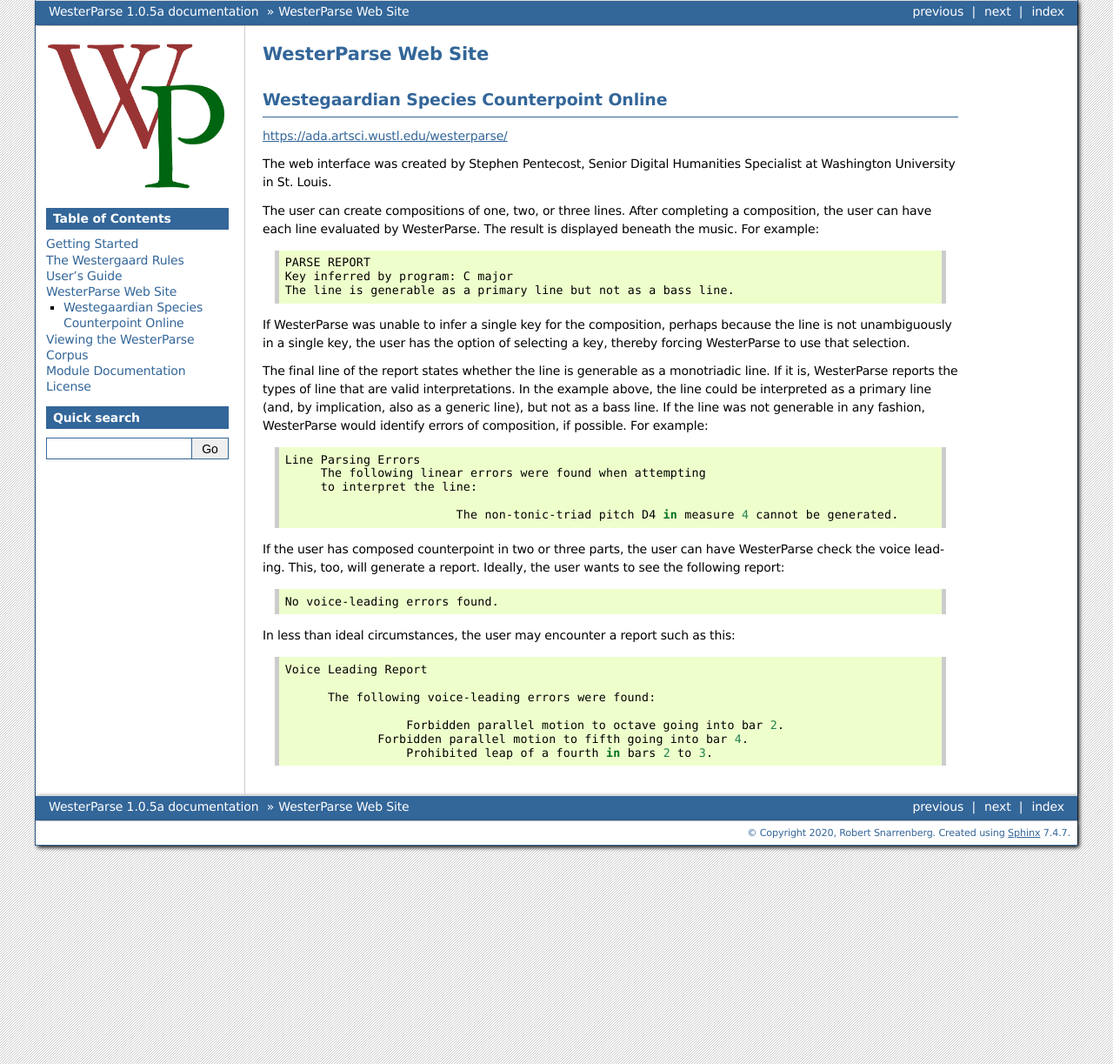
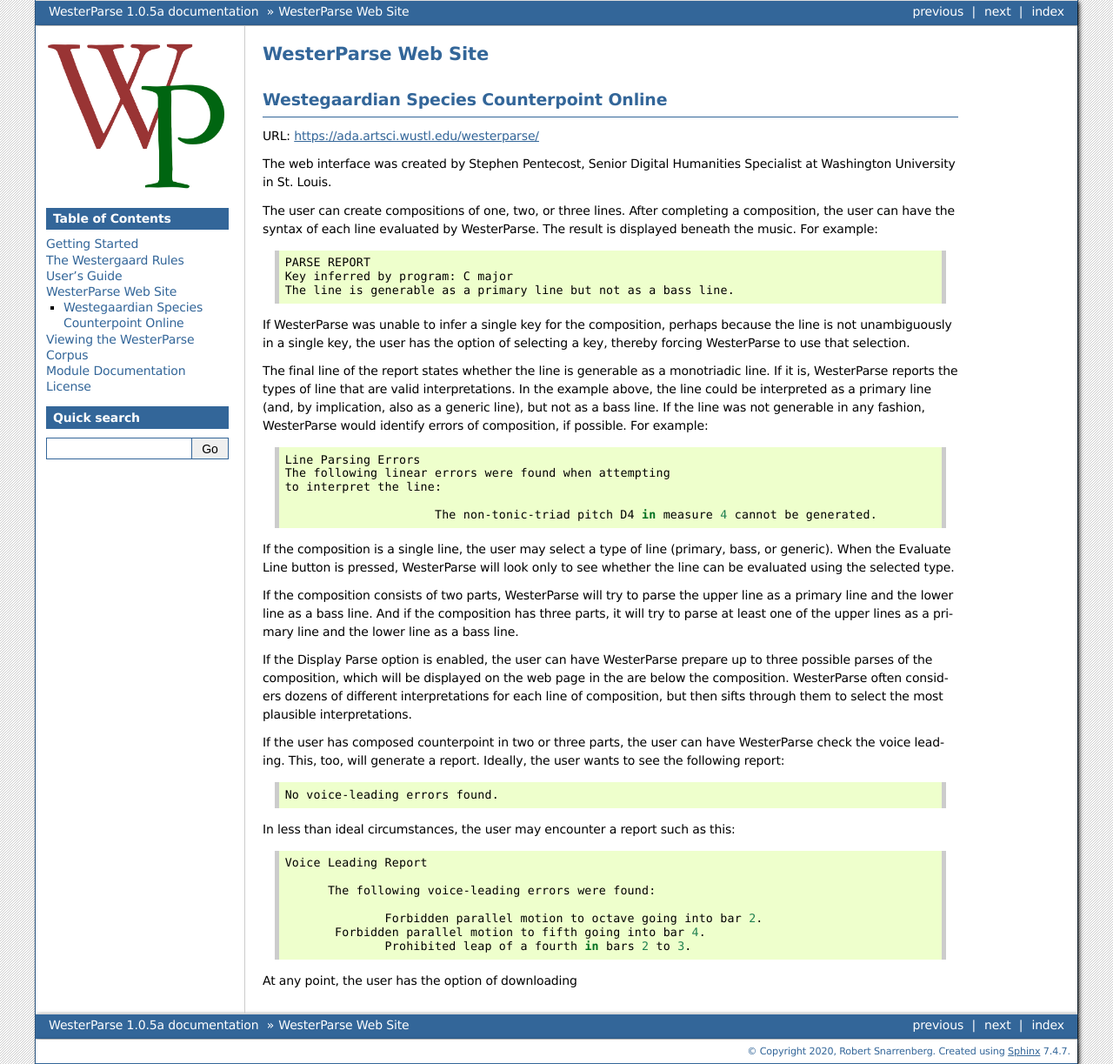
Before and after one commit to snarrenberg/westerparse, a Sphinx documentation site: the page built from docs/website.rst, in a window 1280 px wide. Shown: the whole page at 87% size. Built offline with Sphinx 7.4.7, drawn with Linux system fonts in a browser that asks for light colours.

Commit message:
upd docs

```diff
--- a/docs/website.rst
+++ b/docs/website.rst
@@ -15,14 +15,15 @@
 Westegaardian Species Counterpoint Online
 -----------------------------------------
 
-https://ada.artsci.wustl.edu/westerparse/
+URL: https://ada.artsci.wustl.edu/westerparse/
 
 The web interface was created by Stephen Pentecost, Senior Digital
 Humanities Specialist at Washington University in St. Louis.
 
-The user can create compositions of one, two, or three lines.  After completing a
-composition, the user can have each line evaluated by WesterParse.  The result
-is displayed beneath the music.  For example:
+The user can create compositions of one, two, or three lines.  After
+completing a composition, the user can have the syntax of each line
+evaluated by WesterParse.  The result is displayed beneath the music.
+For example:
 
 .. code-block:: shell
 
@@ -45,10 +46,26 @@
 .. code-block:: shell
 
    Line Parsing Errors
-  	The following linear errors were found when attempting
-  	to interpret the line:
+   The following linear errors were found when attempting
+   to interpret the line:
 
-			   The non-tonic-triad pitch D4 in measure 4 cannot be generated.
+			The non-tonic-triad pitch D4 in measure 4 cannot be generated.
+
+If the composition is a single line, the user may select a type of line
+(primary, bass, or generic). When the Evaluate Line button is pressed,
+WesterParse will look only to see whether the line can be evaluated using
+the selected type.
+
+If the composition consists of two parts, WesterParse will try to
+parse the upper line as a primary line and the lower line as a bass line.
+And if the composition has three parts, it will try to parse at least one of
+the upper lines as a primary line and the lower line as a bass line.
+
+If the Display Parse option is enabled, the user can have WesterParse prepare
+up to three possible parses of the composition, which will be displayed on
+the web page in the are below the composition.  WesterParse often considers
+dozens of different interpretations for each line of composition, but then
+sifts through them to select the most plausible interpretations.
 
 If the user has composed counterpoint in two or three parts, the user can
 have WesterParse check the voice leading. This, too, will generate a report.
@@ -66,6 +83,8 @@
 
  	 The following voice-leading errors were found:
 
-		    Forbidden parallel motion to octave going into bar 2.
-	    	Forbidden parallel motion to fifth going into bar 4.
-		    Prohibited leap of a fourth in bars 2 to 3.
+		 Forbidden parallel motion to octave going into bar 2.
+	  Forbidden parallel motion to fifth going into bar 4.
+		 Prohibited leap of a fourth in bars 2 to 3.
+
+At any point, the user has the option of downloading
```
